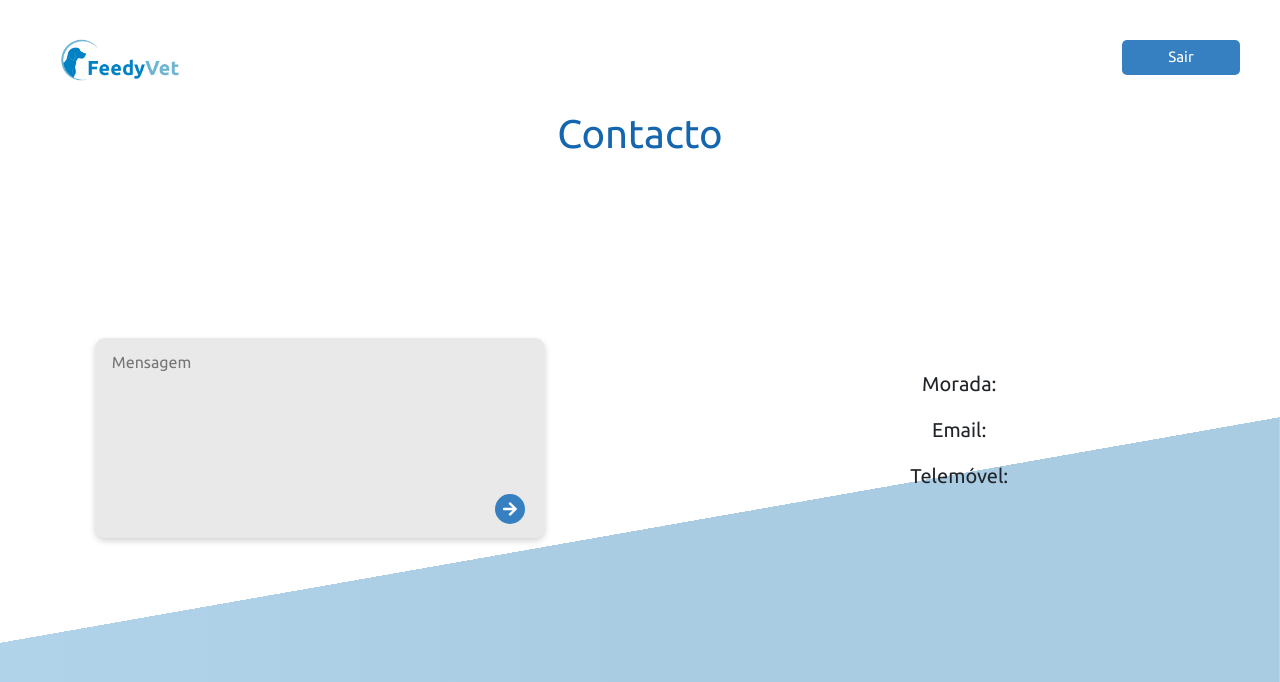
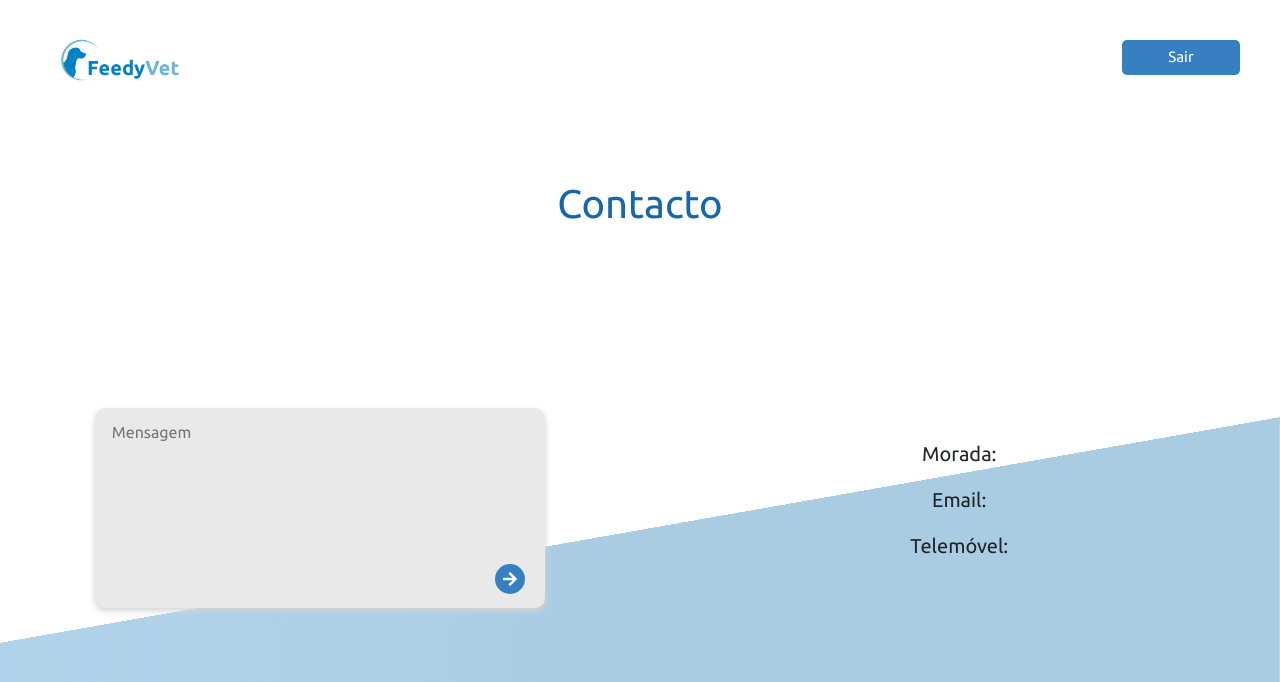
Before and after one commit to duartemelo/FeedyVet, a React (Create React App) app in the folder react-feedy/: page /contact in a window 1280 px wide. Shown: the top 682 px of the page. Built offline with nearby package versions, Linux system fonts and the light colour scheme; no server answers; the database is empty; sample sign-in values are in the browser's storage.

Commit message:
CSS fixes

```diff
--- a/react-feedy/src/styles/independent/AdminSettings.css
+++ b/react-feedy/src/styles/independent/AdminSettings.css
@@ -5,7 +5,7 @@
 }
 
 .under-navbar {
-    margin-top: -30px;
+    margin-top: 130px;
     overflow: auto;
     text-align: center;
 }
--- a/react-feedy/src/styles/independent/Animal.css
+++ b/react-feedy/src/styles/independent/Animal.css
@@ -1,7 +1,7 @@
 .events-container-title {
   font-weight: 400;
   color: #1466ae;
-  margin-top: -30px;
+  margin-top: 30px;
 }
 
 .time-select-container {
--- a/react-feedy/src/styles/independent/Profile.css
+++ b/react-feedy/src/styles/independent/Profile.css
@@ -5,7 +5,7 @@
 }
 
 .under-navbar {
-    margin-top: 130px;
+    margin-top: 40px !important;
     overflow: auto;
 }
 
```
